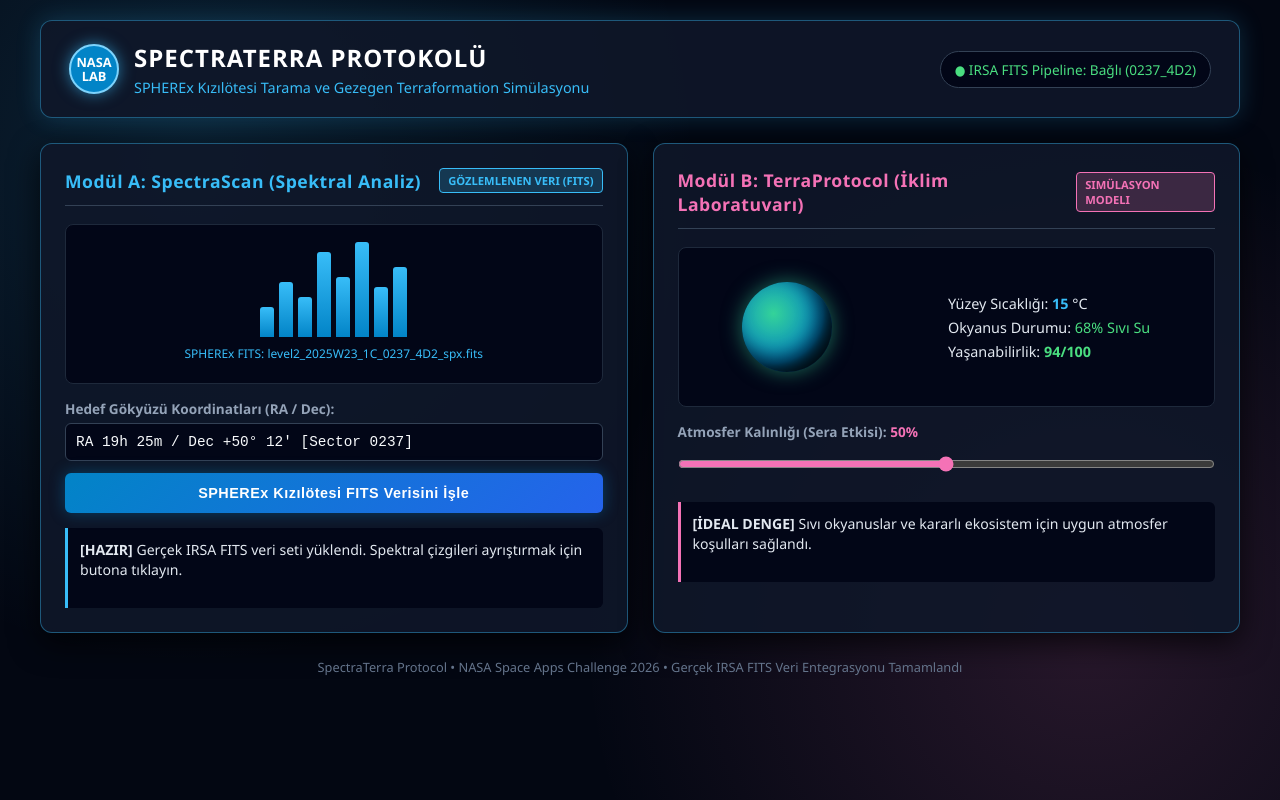
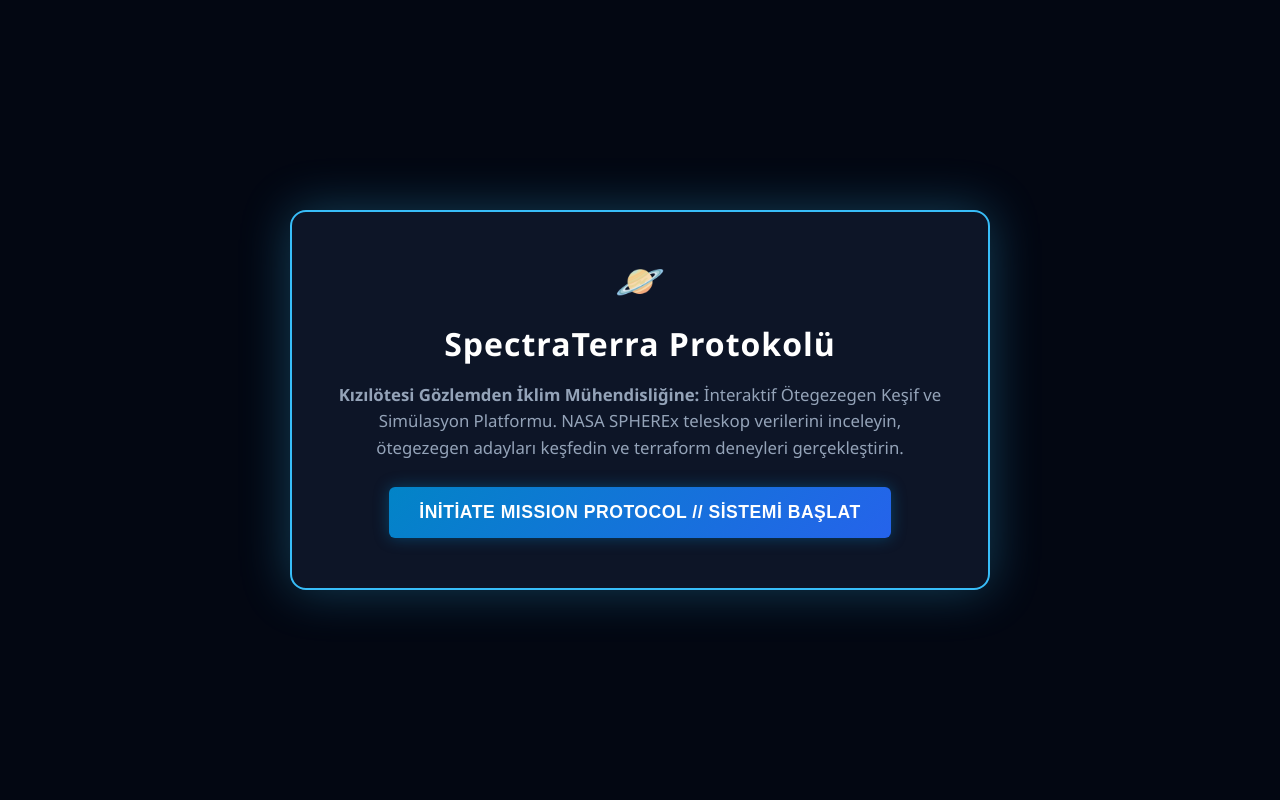
Before and after one commit to Azizu-Eightyeight/SpectraTerra-Protocol, a plain HTML site: page index.html in a window 1280 px wide. Drawn offline with Linux system fonts and the light colour scheme.

Commit message:
Update index.html

```diff
--- a/index.html
+++ b/index.html
@@ -7,7 +7,7 @@
     <style>
         :root {
             --bg-space: #030712;
-            --panel-bg: rgba(15, 23, 42, 0.88);
+            --panel-bg: rgba(15, 23, 42, 0.9);
             --border-glow: rgba(56, 189, 248, 0.4);
             --cyan: #38bdf8;
             --magenta: #f472b6;
@@ -30,9 +30,36 @@
             min-height: 100vh;
         }
 
+        /* Giriş Kapak Ekranı */
+        #splashScreen {
+            position: fixed;
+            inset: 0;
+            background: #030712;
+            z-index: 999;
+            display: flex;
+            flex-direction: column;
+            align-items: center;
+            justify-content: center;
+            text-align: center;
+            padding: 20px;
+        }
+
+        .splash-card {
+            background: var(--panel-bg);
+            border: 2px solid var(--cyan);
+            border-radius: 16px;
+            padding: 40px;
+            max-width: 700px;
+            box-shadow: 0 0 50px rgba(56, 189, 248, 0.3);
+        }
+
+        .splash-card h1 { color: #fff; font-size: 2rem; margin-bottom: 10px; }
+        .splash-card p { color: #94a3b8; font-size: 1.05rem; line-height: 1.6; margin-bottom: 25px; }
+
+        /* Ana Uygulama Alanı */
+        #appContainer { display: none; max-width: 1300px; margin: 0 auto; }
+
         header {
-            max-width: 1200px;
-            margin: 0 auto 25px auto;
             background: var(--panel-bg);
             border: 1px solid var(--border-glow);
             border-radius: 12px;
@@ -43,13 +70,10 @@
             flex-wrap: wrap;
             gap: 15px;
             box-shadow: 0 0 25px rgba(56, 189, 248, 0.2);
+            margin-bottom: 25px;
         }
 
-        .brand {
-            display: flex;
-            align-items: center;
-            gap: 15px;
-        }
+        .brand { display: flex; align-items: center; gap: 15px; }
 
         .nasa-badge {
             background: #0284c7;
@@ -68,24 +92,13 @@
             line-height: 1.1;
         }
 
-        h1 {
-            color: #fff;
-            margin: 0;
-            font-size: 1.5rem;
-            letter-spacing: 1px;
-        }
+        h1 { color: #fff; margin: 0; font-size: 1.5rem; letter-spacing: 1px; }
+        .subtitle { color: var(--cyan); margin: 4px 0 0 0; font-size: 0.9rem; }
 
-        .subtitle {
-            color: var(--cyan);
-            margin: 4px 0 0 0;
-            font-size: 0.9rem;
-        }
-
-        .container {
-            max-width: 1200px;
-            margin: 0 auto;
+        /* Sekme / Modül Düzeni */
+        .grid-layout {
             display: grid;
-            grid-template-columns: repeat(auto-fit, minmax(450px, 1fr));
+            grid-template-columns: repeat(auto-fit, minmax(550px, 1fr));
             gap: 25px;
         }
 
@@ -109,12 +122,7 @@
             margin-bottom: 18px;
         }
 
-        h2 {
-            font-size: 1.1rem;
-            margin: 0;
-            letter-spacing: 0.5px;
-        }
-
+        h2 { font-size: 1.15rem; margin: 0; letter-spacing: 0.5px; }
         .mod-a-title { color: var(--cyan); }
         .mod-b-title { color: var(--magenta); }
 
@@ -127,9 +135,10 @@
         }
         .tag-observed { background: rgba(56, 189, 248, 0.2); color: var(--cyan); border: 1px solid var(--cyan); }
         .tag-simulated { background: rgba(244, 114, 182, 0.2); color: var(--magenta); border: 1px solid var(--magenta); }
+        .tag-estimated { background: rgba(251, 191, 36, 0.2); color: var(--amber); border: 1px solid var(--amber); }
 
         .visual-box {
-            height: 160px;
+            height: 180px;
             background: #020617;
             border: 1px solid #1e293b;
             border-radius: 8px;
@@ -140,19 +149,17 @@
             position: relative;
             overflow: hidden;
             flex-direction: column;
-            gap: 8px;
-            padding: 10px;
+            gap: 10px;
+            padding: 15px;
         }
 
-        /* İnteraktif Spektrum Çubukları */
         .spectrum-graph {
             display: flex;
             align-items: flex-end;
-            gap: 5px;
+            gap: 6px;
             height: 90px;
             width: 100%;
             justify-content: center;
-            padding-top: 10px;
         }
 
         .spec-bar {
@@ -163,23 +170,17 @@
         }
 
         .planet-sphere {
-            width: 90px;
-            height: 90px;
+            width: 95px;
+            height: 95px;
             border-radius: 50%;
             background: radial-gradient(circle at 35% 35%, #34d399, #0284c7 60%, #020617 90%);
             box-shadow: inset -12px -12px 20px rgba(0,0,0,0.8), 0 0 20px rgba(52, 211, 153, 0.5);
             transition: all 0.5s ease;
         }
 
-        label {
-            display: block;
-            font-size: 0.85rem;
-            color: #94a3b8;
-            margin-bottom: 5px;
-            font-weight: 600;
-        }
+        label { display: block; font-size: 0.85rem; color: #94a3b8; margin-bottom: 5px; font-weight: 600; }
 
-        input[type="text"] {
+        select, input[type="text"] {
             background: #020617;
             color: #f8fafc;
             border: 1px solid #334155;
@@ -189,7 +190,6 @@
             width: 100%;
             margin-bottom: 12px;
             outline: none;
-            font-family: monospace;
         }
 
         input[type="range"] {
@@ -212,37 +212,46 @@
             width: 100%;
             box-shadow: 0 0 15px rgba(2, 132, 199, 0.4);
             transition: 0.2s;
+            margin-bottom: 10px;
         }
 
-        button:hover {
-            background: linear-gradient(135deg, #0369a1, #1d4ed8);
-            box-shadow: 0 0 20px rgba(56, 189, 248, 0.6);
+        button:hover { background: linear-gradient(135deg, #0369a1, #1d4ed8); }
+
+        .btn-transfer {
+            background: linear-gradient(135deg, #10b981, #059669);
+            box-shadow: 0 0 15px rgba(16, 185, 129, 0.4);
         }
+        .btn-transfer:hover { background: linear-gradient(135deg, #059669, #047857); }
 
         .output-box {
             background: #020617;
             border-left: 3px solid var(--cyan);
             padding: 12px;
-            margin-top: 15px;
+            margin-top: 10px;
             border-radius: 0 6px 6px 0;
             font-size: 0.88rem;
             line-height: 1.4;
-            min-height: 80px;
+            min-height: 75px;
         }
-
         .output-box.sim-box { border-left-color: var(--magenta); }
 
-        footer {
-            max-width: 1200px;
-            margin: 25px auto 0 auto;
-            text-align: center;
-            font-size: 0.8rem;
-            color: #64748b;
-        }
+        footer { max-width: 1300px; margin: 25px auto 0 auto; text-align: center; font-size: 0.8rem; color: #64748b; }
     </style>
 </head>
 <body>
 
+    <!-- 1. GİRİŞ (KAPAK) EKRANI -->
+    <div id="splashScreen">
+        <div class="splash-card">
+            <div style="font-size: 2.5rem; margin-bottom: 15px;">🪐</div>
+            <h1>SpectraTerra Protokolü</h1>
+            <p><strong>Kızılötesi Gözlemden İklim Mühendisliğine:</strong> İnteraktif Ötegezegen Keşif ve Simülasyon Platformu. NASA SPHEREx teleskop verilerini inceleyin, ötegezegen adayları keşfedin ve terraform deneyleri gerçekleştirin.</p>
+            <button onclick="startMission()" style="font-size: 1.1rem; padding: 15px 30px; width: auto;">İNİTİATE MISSION PROTOCOL // SİSTEMİ BAŞLAT</button>
+        </div>
+    </div>
+
+    <!-- 2. ANA KONTROL MERKEZİ -->
+    <div id="appContainer">
         <header>
             <div class="brand">
                 <div class="nasa-badge">NASA<br>LAB</div>
@@ -251,91 +260,129 @@
                     <p class="subtitle">SPHEREx Kızılötesi Tarama ve Gezegen Terraformation Simülasyonu</p>
                 </div>
             </div>
-        <div style="font-size: 0.85rem; background: #020617; padding: 8px 14px; border: 1px solid #334155; border-radius: 20px; color: #4ade80;">
-            ● IRSA FITS Pipeline: Bağlı (0237_4D2)
+            <div style="display: flex; gap: 10px; font-size: 0.85rem;">
+                <div style="background: #020617; padding: 8px 14px; border: 1px solid #334155; border-radius: 20px; color: #38bdf8;">
+                    ● IRSA FITS: 0237_4D2
+                </div>
+                <div style="background: #020617; padding: 8px 14px; border: 1px solid #334155; border-radius: 20px; color: #4ade80;">
+                    ● Status: Operational
+                </div>
             </div>
         </header>
 
-    <div class="container">
-        <!-- MODÜL A: SPECTRASCAN -->
+        <div class="grid-layout">
+            <!-- MODÜL A: SPECTRASCAN (Keşif ve FITS Analizi) -->
             <div class="module">
                 <div>
                     <div class="module-header">
-                    <h2 class="mod-a-title">Modül A: SpectraScan (Spektral Analiz)</h2>
-                    <span class="tag tag-observed">Gözlemlenen Veri (FITS)</span>
+                        <h2 class="mod-a-title">Modül A: SpectraScan (Spektral Keşif)</h2>
+                        <span class="tag tag-observed">Observed Data (FITS)</span>
                     </div>
 
                     <div class="visual-box">
                         <div class="spectrum-graph" id="specGraph">
-                        <div class="spec-bar" style="height: 30px;" title="0.75 µm"></div>
-                        <div class="spec-bar" style="height: 55px;" title="1.25 µm"></div>
-                        <div class="spec-bar" style="height: 40px;" title="1.75 µm"></div>
-                        <div class="spec-bar" style="height: 85px;" title="2.25 µm (H2O)"></div>
-                        <div class="spec-bar" style="height: 60px;" title="2.75 µm"></div>
-                        <div class="spec-bar" style="height: 95px;" title="3.25 µm (CO2)"></div>
-                        <div class="spec-bar" style="height: 50px;" title="4.0 µm"></div>
-                        <div class="spec-bar" style="height: 70px;" title="4.75 µm"></div>
+                            <div class="spec-bar" style="height: 35px;"></div>
+                            <div class="spec-bar" style="height: 60px;"></div>
+                            <div class="spec-bar" style="height: 45px;"></div>
+                            <div class="spec-bar" style="height: 85px;"></div>
+                            <div class="spec-bar" style="height: 55px;"></div>
+                            <div class="spec-bar" style="height: 95px;"></div>
+                            <div class="spec-bar" style="height: 50px;"></div>
                         </div>
-                    <div style="font-size: 0.75rem; color: #38bdf8;">SPHEREx FITS: level2_2025W23_1C_0237_4D2_spx.fits</div>
+                        <div style="font-size: 0.75rem; color: #38bdf8;">Active FITS: level2_2025W23_1C_0237_4D2_spx.fits</div>
                     </div>
 
-                <label>Hedef Gökyüzü Koordinatları (RA / Dec):</label>
-                <input type="text" id="coords" value="RA 19h 25m / Dec +50° 12' [Sector 0237]">
+                    <label>NASA Hedef Ötegezegen / Aday Seçimi:</label>
+                    <select id="targetSelect" onchange="updateTargetInfo()">
+                        <option value="SPHEREx-EXO-0237|RA 19h 25m / Dec +50° 12'|55 ly|Su Buharı ve Silikat">SPHEREx-EXO-0237 (Keşif Adayı - Sector 0237)</option>
+                        <option value="TRAPPIST-1e|RA 23h 06m / Dec -05° 02'|40.5 ly|H2O & CO2 Buz Piki">TRAPPIST-1e (HabitZone Arşiv Hedefi)</option>
+                        <option value="TOI-715 b|RA 07h 35m / Dec -73° 34'|137 ly|Yoğun Silikat Spektrumu">TOI-715 b (Süper-Dünya Adayı)</option>
+                    </select>
+
+                    <label>Gökyüzü Koordinatları (RA / Dec):</label>
+                    <input type="text" id="coords" value="RA 19h 25m / Dec +50° 12'" readonly>
                 </div>
 
                 <div>
-                <button onclick="runScan()">SPHEREx Kızılötesi FITS Verisini İşle</button>
+                    <button onclick="runScan()">SPHEREx FITS Verisini Tara ve Analiz Et</button>
+                    <button class="btn-transfer" onclick="transferToLab()">Keşfedilen Adayı TerraProtocol Laboratuvarına Aktar →</button>
                     <div class="output-box" id="scanResult">
-                    <strong>[HAZIR]</strong> Gerçek IRSA FITS veri seti yüklendi. Spektral çizgileri ayrıştırmak için butona tıklayın.
+                        <strong>[HAZIR]</strong> Hedef seçildi. Spektral analiz için tarama başlatın.
                     </div>
                 </div>
             </div>
 
-        <!-- MODÜL B: TERRAPROTOCOL -->
+            <!-- MODÜL B: TERRAPROTOCOL (İklim Laboratuvarı) -->
             <div class="module">
                 <div>
                     <div class="module-header">
                         <h2 class="mod-b-title">Modül B: TerraProtocol (İklim Laboratuvarı)</h2>
-                    <span class="tag tag-simulated">Simülasyon Modeli</span>
+                        <span class="tag tag-simulated">User-Simulated</span>
                     </div>
 
                     <div class="visual-box" style="flex-direction: row; justify-content: space-around;">
                         <div class="planet-sphere" id="planetVisual"></div>
-                    <div style="font-size: 0.9rem; text-align: left;">
-                        <div>Yüzey Sıcaklığı: <span id="tempVal" style="color:#38bdf8; font-weight:bold;">15</span> °C</div>
-                        <div style="margin-top: 5px;">Okyanus Durumu: <span id="waterVal" style="color:#4ade80;">68% Sıvı Su</span></div>
-                        <div style="margin-top: 5px;">Yaşanabilirlik: <span id="habScore" style="color:#4ade80; font-weight:bold;">94/100</span></div>
+                        <div style="font-size: 0.88rem; text-align: left; display: flex; flex-direction: column; gap: 6px;">
+                            <div>Aktif Hedef: <span id="activeTargetName" style="color:#38bdf8; font-weight:bold;">SPHEREx-EXO-0237</span></div>
+                            <div>Yüzey Sıcaklığı: <span id="tempVal" style="color:#38bdf8; font-weight:bold;">15</span> °C <span class="tag tag-estimated" style="font-size:0.6rem;">Est.</span></div>
+                            <div>Okyanus Durumu: <span id="waterVal" style="color:#4ade80;">%68 Sıvı Su</span></div>
+                            <div>Yaşanabilirlik: <span id="habScore" style="color:#4ade80; font-weight:bold;">94 / 100</span></div>
                         </div>
                     </div>
 
-                <label>Atmosfer Kalınlığı (Sera Etkisi): <strong id="atmPercent" style="color:#f472b6;">50%</strong></label>
+                    <label>Atmosfer Kalınlığı (Sera Faktörü): <strong id="atmPercent" style="color:#f472b6;">50%</strong></label>
                     <input type="range" id="atmSlider" min="0" max="100" value="50" oninput="updateSim()">
 
                     <div class="output-box sim-box" id="simResult">
-                    <strong>[İDEAL DENGE]</strong> Sıvı okyanuslar ve kararlı ekosistem için uygun atmosfer koşulları sağlandı.
+                        <strong>[İDEAL DENGE]</strong> Kararlı iklim koşulları ve sıvı okyanus formasyonu aktif.
+                    </div>
                 </div>
             </div>
         </div>
     </div>
 
     <footer>
-        SpectraTerra Protocol • NASA Space Apps Challenge 2026 • Gerçek IRSA FITS Veri Entegrasyonu Tamamlandı
+        SpectraTerra Protocol • NASA Space Apps Challenge 2026 • Observed / Estimated / User-Simulated Architecture
     </footer>
 
     <script>
+        function startMission() {
+            document.getElementById('splashScreen').style.display = 'none';
+            document.getElementById('appContainer').style.display = 'block';
+        }
+
+        function updateTargetInfo() {
+            const val = document.getElementById('targetSelect').value.split('|');
+            document.getElementById('coords').value = val[1];
+            document.getElementById('scanResult').innerHTML = `<strong>[HEDEF SEÇİLDİ]</strong> ${val[0]} (${val[2]}) odaklandı. Spektral analiz bekliyor.`;
+        }
+
         function runScan() {
+            const val = document.getElementById('targetSelect').value.split('|');
             const resultBox = document.getElementById('scanResult');
-            // Spektrum çubuklarını animasyonlu dalgalandır
+
+            // Çubukları dalgalandır
             const bars = document.querySelectorAll('.spec-bar');
             bars.forEach(bar => {
-                const randomH = Math.floor(Math.random() * 70) + 30;
-                bar.style.height = randomH + 'px';
+                bar.style.height = (Math.floor(Math.random() * 70) + 30) + 'px';
             });
 
             resultBox.innerHTML = `
-                <span style="color: #38bdf8;">[BAŞARILI] FITS Dosyası Çözümlendi: <code>0237_4D2_spx</code></span><br>
-                Kızılötesi dalga boyu spektrumunda <strong>H₂O (Su Buharı)</strong> ve <strong>CO₂</strong> moleküler emilim pikleri doğrulandı!
+                <span style="color: #38bdf8;">[BAŞARILI] FITS Taraması Tamamlandı: <code>${val[0]}</code></span><br>
+                Kızılötesi dalga boyunda <strong>${val[3]}</strong> emilim pikleri doğrulandı! Laboratuvara aktarabilirsiniz.
             `;
+        }
+
+        function transferToLab() {
+            const val = document.getElementById('targetSelect').value.split('|');
+            document.getElementById('activeTargetName').innerText = val[0];
+
+            // Modül B'ye geçiş animasyonu/vurgusu
+            const labBox = document.getElementById('simResult');
+            labBox.innerHTML = `<strong style='color: #4ade80;'>[BAŞARIYLA AKTARILDI]</strong> <code>${val[0]}</code> sisteme yüklendi. Atmosfer kaydırıcısı ile terraform deneyine başlayabilirsiniz!`;
+
+            // Sayfayı Modül B'ye kaydır (mobil ve küçük ekranlar için)
+            window.scrollTo({ top: document.body.scrollHeight, behavior: 'smooth' });
         }
 
         function updateSim() {
@@ -354,15 +401,15 @@
                 planet.style.boxShadow = "inset -12px -12px 20px rgba(0,0,0,0.8), 0 0 20px rgba(248, 113, 113, 0.6)";
                 waterVal.innerText = "%0 (Buharlaştı)";
                 waterVal.style.color = "#f87171";
-                habScore.innerText = "12/100";
+                habScore.innerText = "12 / 100";
                 habScore.style.color = "#f87171";
                 simResult.innerHTML = "<strong style='color: #f87171;'>[KRİTİK UYARI]</strong> Aşırı sera etkisi! Okyanuslar tamamen buharlaştı.";
             } else if (calculatedTemp < -8) {
                 planet.style.background = "radial-gradient(circle at 35% 35%, #f8fafc, #93c5fd 60%, #020617 90%)";
                 planet.style.boxShadow = "inset -12px -12px 20px rgba(0,0,0,0.8), 0 0 20px rgba(147, 197, 253, 0.6)";
                 waterVal.innerText = "%100 Buzul";
-                waterVal.style.color = "#60a5fa";
-                habScore.innerText = "28/100";
+                waterVal.style.color = "%60a5fa";
+                habScore.innerText = "28 / 100";
                 habScore.style.color = "#60a5fa";
                 simResult.innerHTML = "<strong style='color: #60a5fa;'>[UYARI]</strong> Küresel buzul çağı! Yüzey tamamen buzla kaplandı.";
             } else {
@@ -370,9 +417,9 @@
                 planet.style.boxShadow = "inset -12px -12px 20px rgba(0,0,0,0.8), 0 0 20px rgba(52, 211, 153, 0.5)";
                 waterVal.innerText = "%68 Sıvı Su";
                 waterVal.style.color = "#4ade80";
-                habScore.innerText = "94/100";
+                habScore.innerText = "94 / 100";
                 habScore.style.color = "#4ade80";
-                simResult.innerHTML = "<strong style='color: #4ade80;'>[İDEAL DENGE]</strong> Yaşanabilir bölge! Kararlı sıvı okyanuslar aktif.";
+                simResult.innerHTML = "<strong style='color: #4ade80;'>[İDEAL DENGE]</strong> Yaşanabilir bölge! Kararlı sıvı okyanuslar ve ekosistem aktif.";
             }
         }
     </script>
```
Lines whose indentation alone changed are shown as unchanged.
